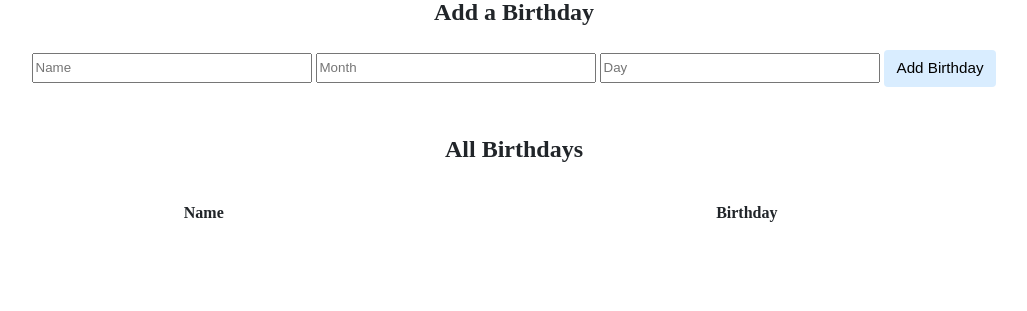
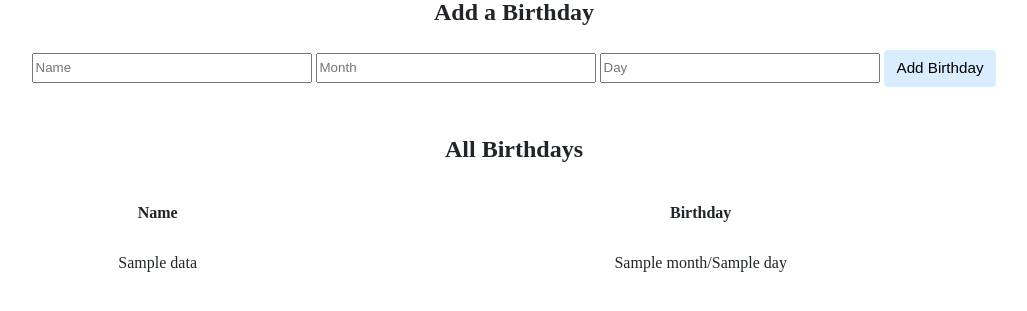
Before and after one commit to nguyenduchuy97/CS50x, a Flask app: template birthdays/templates/index.html in a window 1280 px wide. Shown: the part 266-577 px from the top of the page, without its empty margins (126-1153 px from the left). Run offline with Flask 3, Linux system fonts and the light colour scheme; the template is opened without the code that fills it: most values are stand-ins (such as "Sample title", 1, 10 or a date in 2020); lists and menus that the app fills with data are empty; some libraries are stand-ins or nearby versions.

Commit message:
Fri, May 10, 2024, 8:44 PM +07:00

```diff
--- a/birthdays/templates/index.html
+++ b/birthdays/templates/index.html
@@ -31,8 +31,15 @@
                         <tr>
                             <th>Name</th>
                             <th>Birthday</th>
+                        </tr>
 
-                        </tr>
+                            {% for d in data %}
+                            <tr>
+                                <td>{{d.name}}</td>
+                                <td>{{d.month}}/{{d.day}}</td>
+                            </tr>
+                            {% endfor %}
+
                     </thead>
                     <tbody>
                         <!-- TODO: Loop through the database entries to display them in this table -->
```
